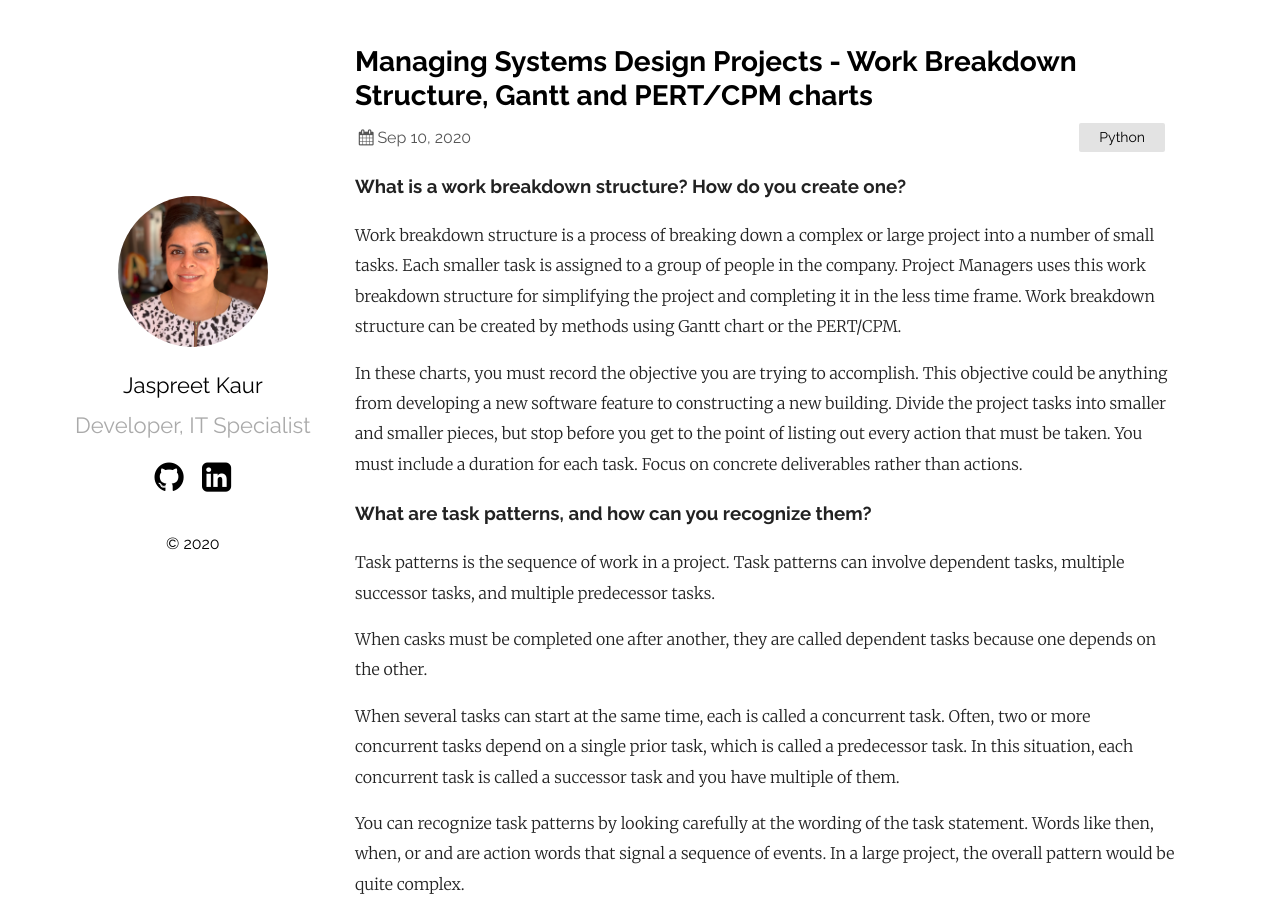
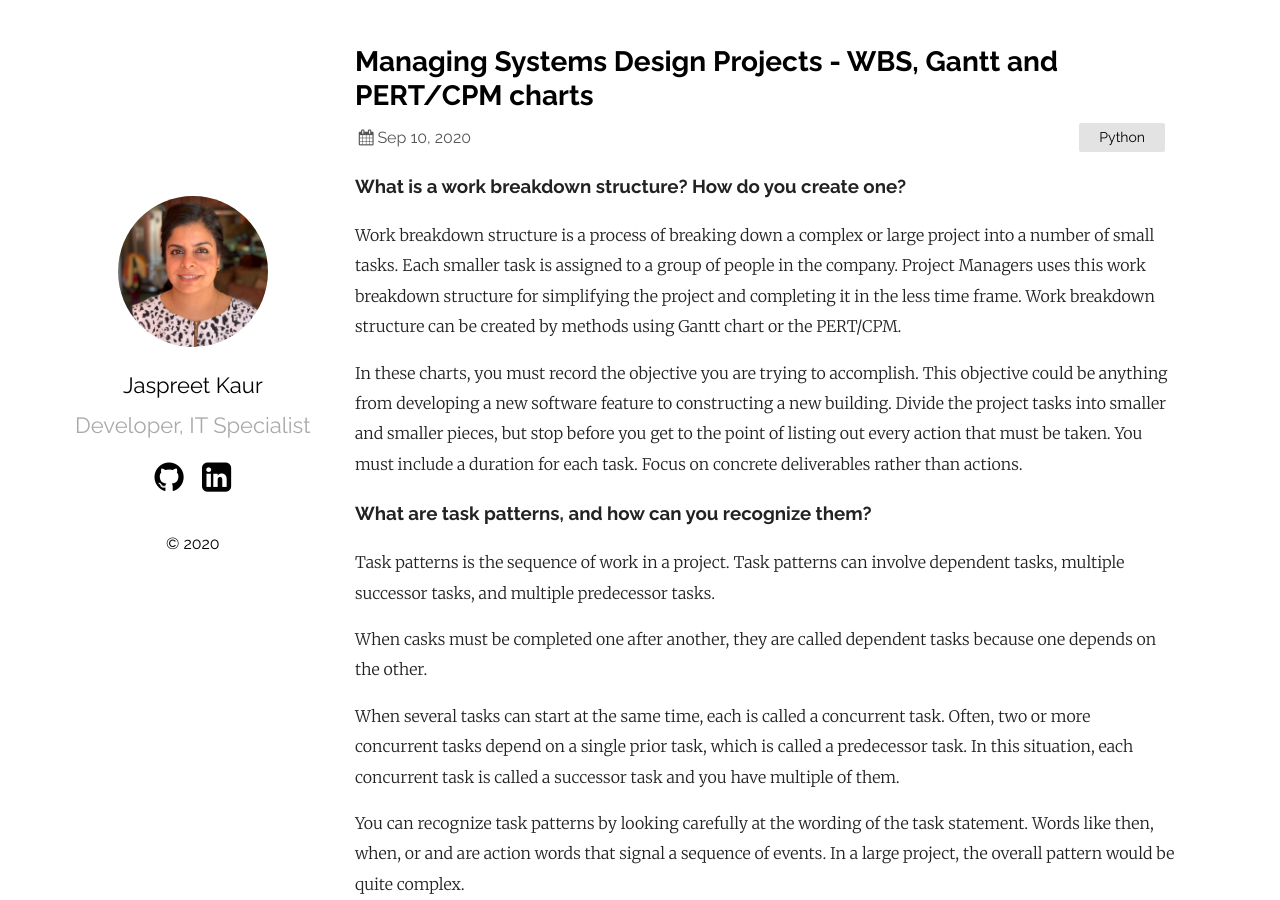
Before and after one commit to jassiharsh/jassiharsh.github.io, a Jekyll site: the page built from _posts/2020-07-28-Workbreakdown-structure-Gantt-PERT.markdown, in a window 1280 px wide and 900 px high. Built offline with Jekyll 4.4.1, drawn with Linux system fonts in a browser that asks for light colours.

Commit message:
change title

```diff
--- a/_posts/2020-07-28-Workbreakdown-structure-Gantt-PERT.markdown
+++ b/_posts/2020-07-28-Workbreakdown-structure-Gantt-PERT.markdown
@@ -1,6 +1,6 @@
 ---
 layout: post
-title:  "Managing Systems Design Projects - Work Breakdown Structure, Gantt and PERT/CPM charts"
+title:  "Managing Systems Design Projects - WBS, Gantt and PERT/CPM charts"
 date:   2020-09-10 21:03:36 +0530
 categories: Python
 ---
```
